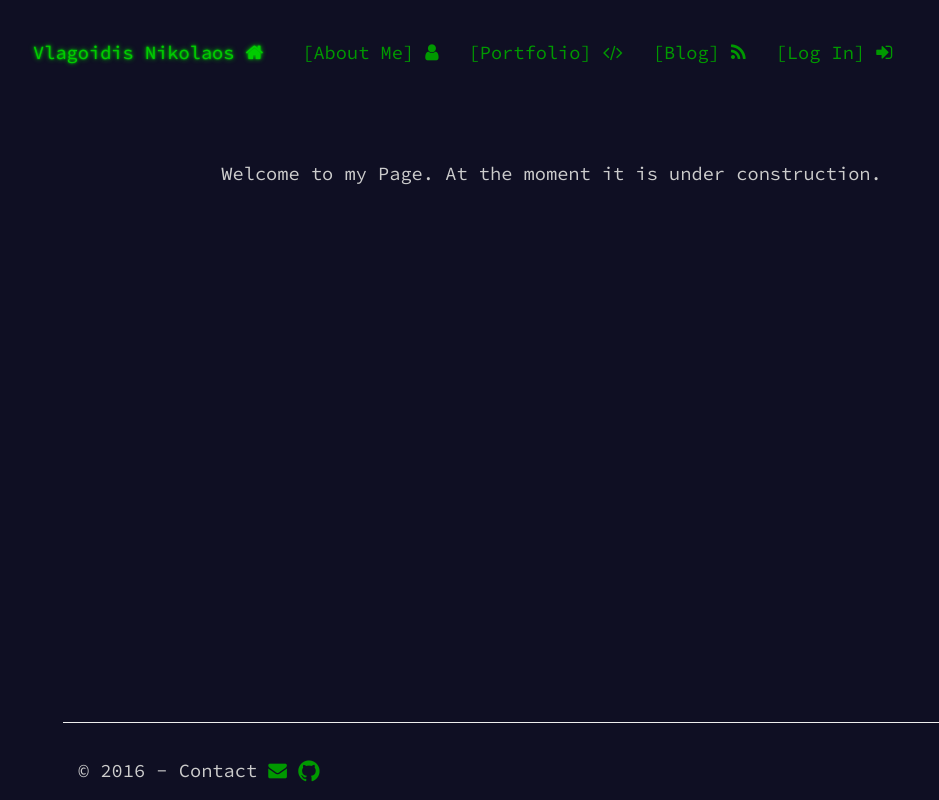
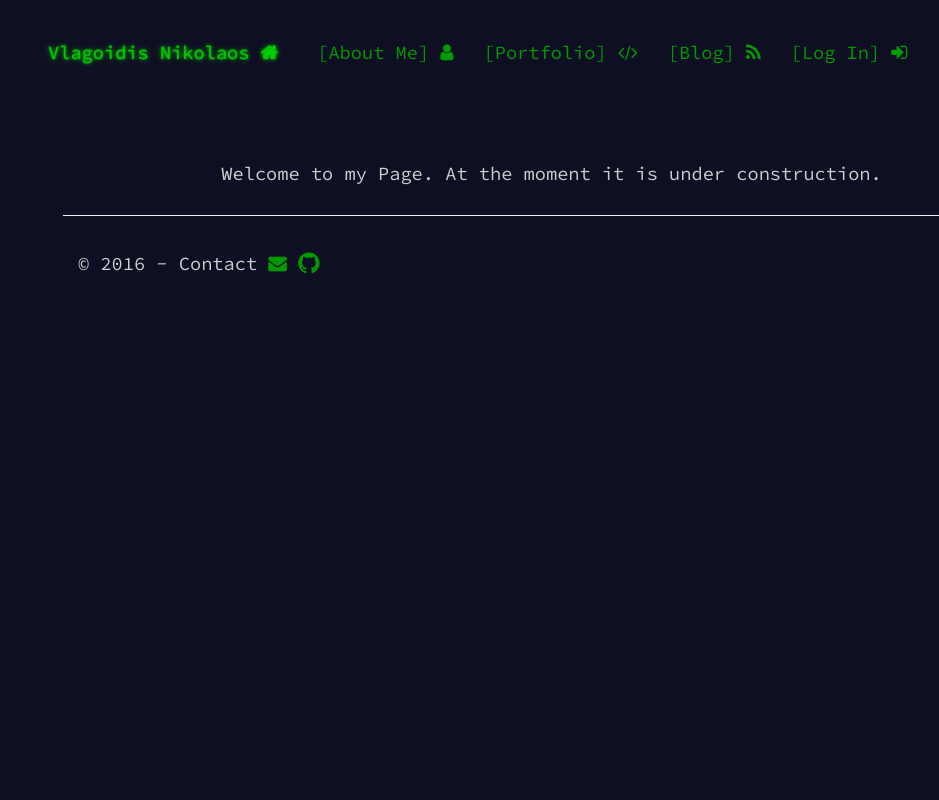
Before and after one commit to NikosVlagoidis/site, a Django app: page / in a window 1280 px wide. Shown: the whole page, without its empty margins (7-946 px from the left). Run offline with Django 3.2, Linux system fonts and the light colour scheme; some libraries are stand-ins or nearby versions.

Commit message:
footer not fixed bot

```diff
--- a/templates/base.html
+++ b/templates/base.html
@@ -28,14 +28,9 @@
     <link rel="icon" href="{%  static 'favicon.ico' %}" type="image/x-icon">
 
 </head>
+<body>
 
-<body>
-    <header>
-
-
-
-
-        <div class="container-fluid">
+ <header>        <div class="container">
             <div class="row">
 
                     <!-- navbar --->
@@ -66,7 +61,7 @@
 
             </div>
         </div>
-    </div>
+
 
 
 
@@ -74,17 +69,18 @@
 </body>
 <!-- Footer --->
 {% block footer %}
-<div class="navbar-fixed-bottom">
-    <div class="container">
+<footer class="footer">
+  <div class="container">
         <hr>
         <p class="navbar-text pull-left">
           © 2016 - Contact
         <a href="mailto:nikosvlagoidis@gmail.com" style="text-decoration:none"> <i class="fa fa-envelope" aria-hidden="true"></i> </a>
 
         <a href="https://github.com/NikosVlagoidis" target="_blank" style="text-decoration:none" > <i class="fa fa-github fa-lg" aria-hidden="true"></i> </a>
-</p>
-    </div>
+	</p>
 </div>
+    </footer>
+
 {% endblock %}
 
 </html>
--- a/templates/category_detail.html
+++ b/templates/category_detail.html
@@ -18,12 +18,6 @@
                 </p>
 
             {% endfor %}
-            <br>
-            <br>
-            <br>
-            <br>
-            <br>
-            <br>
             <button type="button" class="btn btn-link" onclick="goBack()" style="color:white"> << Go Back </button>
 
 
```
